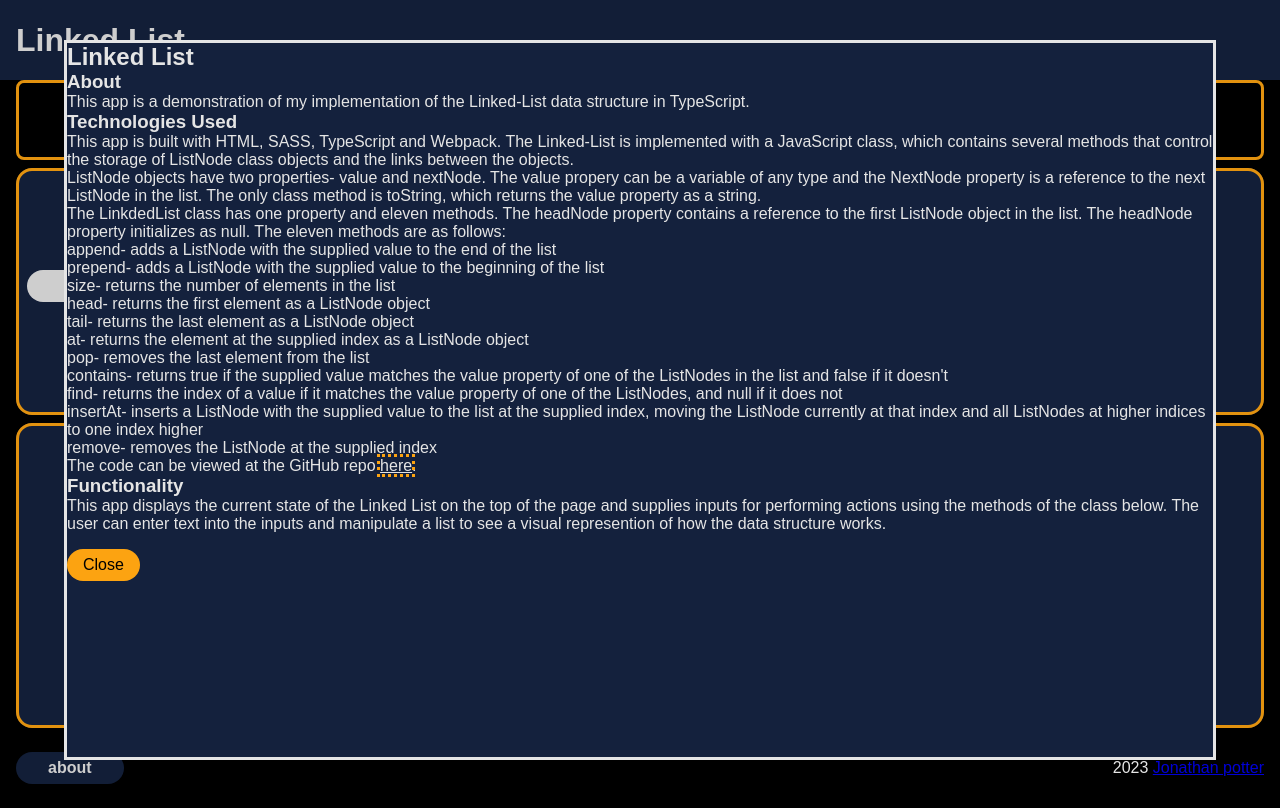
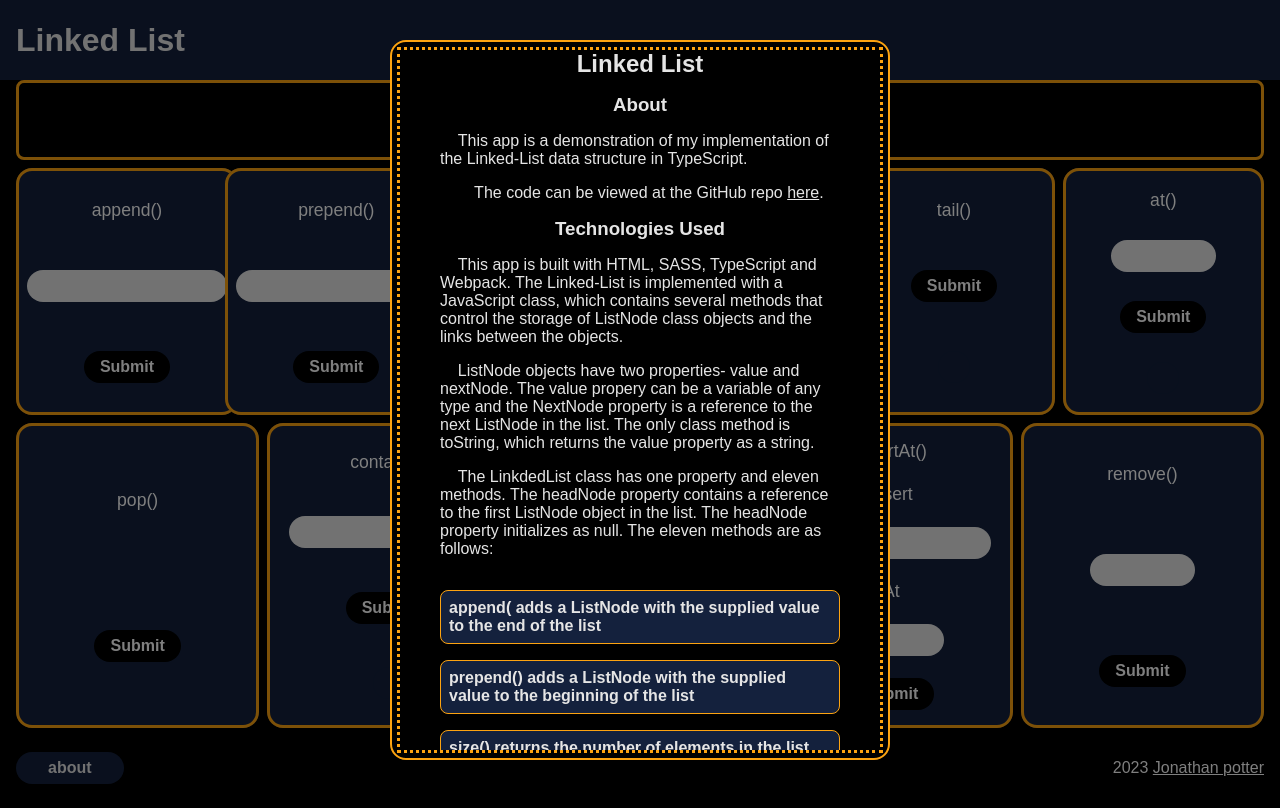
Before and after one commit to JonathanDPotter/linked-list, a website built with webpack: page docs/index.html in a window 1280 px wide. Both pictures are taken after a click on the button "about". Built offline with nearby package versions, Linux system fonts and the light colour scheme.

Commit message:
finalized styling of footer, dialog

```diff
--- a/docs/index.html
+++ b/docs/index.html
@@ -148,11 +148,16 @@
       >
     </footer>
     <dialog>
+      <div class="wrapper">
         <h2>Linked List</h2>
         <h3>About</h3>
         <p>
-        This app is a demonstration of my implementation of the Linked-List data
-        structure in TypeScript.
+          This app is a demonstration of my implementation of the Linked-List
+          data structure in TypeScript.
+        </p>
+        <p>
+          The code can be viewed at the GitHub repo
+          <a href="https://github.com/JonathanDPotter/linked-list">here</a>.
         </p>
         <h3>Technologies Used</h3>
         <p>
@@ -168,55 +173,63 @@
           toString, which returns the value property as a string.
         </p>
         <p>
-        The LinkdedList class has one property and eleven methods. The headNode
-        property contains a reference to the first ListNode object in the list.
-        The headNode property initializes as null. The eleven methods are as
-        follows:
+          The LinkdedList class has one property and eleven methods. The
+          headNode property contains a reference to the first ListNode object in
+          the list. The headNode property initializes as null. The eleven
+          methods are as follows:
         </p>
         <ul>
           <li>
-          append- adds a ListNode with the supplied value to the end of the list
+            <strong>append(<value)</strong> adds a ListNode with the supplied
+            value to the end of the list
           </li>
           <li>
-          prepend- adds a ListNode with the supplied value to the beginning of
-          the list
+            prepend() adds a ListNode with the supplied value to the beginning
+            of the list
           </li>
-        <li>size- returns the number of elements in the list</li>
-        <li>head- returns the first element as a ListNode object</li>
-        <li>tail- returns the last element as a ListNode object</li>
+          <li>
+            <strong>size()</strong> returns the number of elements in the list
+          </li>
+          <li>
+            <strong>head()</strong> returns the first element as a ListNode
+            object
+          </li>
+          <li>tail() returns the last element as a ListNode object</li>
           <li>
             at- returns the element at the supplied index as a ListNode object
           </li>
-        <li>pop- removes the last element from the list</li>
+          <li><strong>pop()</strong> removes the last element from the list</li>
           <li>
-          contains- returns true if the supplied value matches the value
-          property of one of the ListNodes in the list and false if it doesn't
+            <strong>contains()</strong> returns true if the supplied value
+            matches the value property of one of the ListNodes in the list and
+            false if it doesn't
           </li>
           <li>
-          find- returns the index of a value if it matches the value property of
-          one of the ListNodes, and null if it does not
+            <strong>find()</strong> returns the index of a value if it matches
+            the value property of one of the ListNodes, and null if it does not
           </li>
           <li>
-          insertAt- inserts a ListNode with the supplied value to the list at
-          the supplied index, moving the ListNode currently at that index and
-          all ListNodes at higher indices to one index higher
+            <strong>insertAt()</strong> inserts a ListNode with the supplied
+            value to the list at the supplied index, moving the ListNode
+            currently at that index and all ListNodes at higher indices to one
+            index higher
           </li>
-        <li>remove- removes the ListNode at the supplied index</li>
+          <li>
+            <strong>remove()</strong> removes the ListNode at the supplied index
+          </li>
         </ul>
-      <p>
-        The code can be viewed at the GitHub repo
-        <a href="https://github.com/JonathanDPotter/linked-list">here</a>.
-      </p>
         <h3>Functionality</h3>
         <p>
-        This app displays the current state of the Linked List on the top of the
-        page and supplies inputs for performing actions using the methods of the
-        class below. The user can enter text into the inputs and manipulate a
-        list to see a visual represention of how the data structure works.
+          This app displays the current state of the Linked List on the top of
+          the page and supplies inputs for performing actions using the methods
+          of the class below. The user can enter text into the inputs and
+          manipulate a list to see a visual represention of how the data
+          structure works.
         </p>
         <form type="dialog">
           <input type="submit" value="Close" />
         </form>
+      </div>
     </dialog>
   </body>
 </html>
--- a/src/index.ts
+++ b/src/index.ts
@@ -126,3 +126,15 @@ removeForm?.addEventListener("submit", (event) => {
 });
 
 aboutButton.addEventListener("click", () => aboutDialog.showModal());
+
+aboutDialog.addEventListener("click", function (event) {
+  var rect = aboutDialog.getBoundingClientRect();
+  var isInDialog =
+    rect.top <= event.clientY &&
+    event.clientY <= rect.top + rect.height &&
+    rect.left <= event.clientX &&
+    event.clientX <= rect.left + rect.width;
+  if (!isInDialog) {
+    aboutDialog.close();
+  }
+});
--- a/src/sass/style.scss
+++ b/src/sass/style.scss
@@ -25,6 +25,20 @@ $white: #ffffffff;
 @mixin font-inherit {
   font-size: inherit;
   font-family: inherit;
+}
+
+@mixin anchor {
+  a {
+    color: inherit;
+    &:focus {
+      outline: none;
+      text-decoration-color: $orange;
+    }
+
+    &:hover {
+      text-decoration-color: $orange;
+    }
+  }
 }
 
 ::-webkit-scrollbar {
@@ -173,6 +187,7 @@ main {
 }
 
 footer {
+  @include anchor;
   align-items: center;
   justify-content: space-between;
   height: 10vh;
@@ -189,21 +204,57 @@ footer {
 }
 
 dialog[open] {
+  @include anchor;
   position: absolute;
   top: 50%;
   left: 50%;
   transform: translate(-50%, -50%);
-  background-color: $blue;
+  background-color: $black;
   color: $grey;
   height: 90%;
   width: 90%;
+  max-width: 500px;
+  border-radius: 1rem;
+  border: 2px solid $orange;
+  padding: 0.5rem;
 
-  a {
-    color: inherit;
+  &::backdrop {
+    background-color: transparentize($black, 0.5);
+  }
+
+  &:focus {
+    outline: none;
+  }
+
+  div.wrapper {
+    @include flex-col;
+    height: 100%;
+    width: 100%;
+    align-items: center;
+    gap: 1rem;
+    overflow-y: auto;
+  }
+
+  p {
+    text-indent: 2ch;
+  }
+
+  p,
+  ul {
+    max-width: 400px;
+  }
+
+  li {
+    background-color: $blue;
+    margin: 1rem 0;
+    list-style-type: none;
+    border: 1px solid $orange;
+    border-radius: 0.5rem;
+    padding: 0.5rem;
   }
 
   form {
-    width: 100%;
+    flex: 1;
 
     input {
       @include pill-shape;
@@ -211,5 +262,4 @@ dialog[open] {
       margin: 1rem auto;
     }
   }
-
 }
```
Also changed, not shown: docs/bundle.js (+2 -2 lines). Lines whose indentation alone changed are shown as unchanged.
